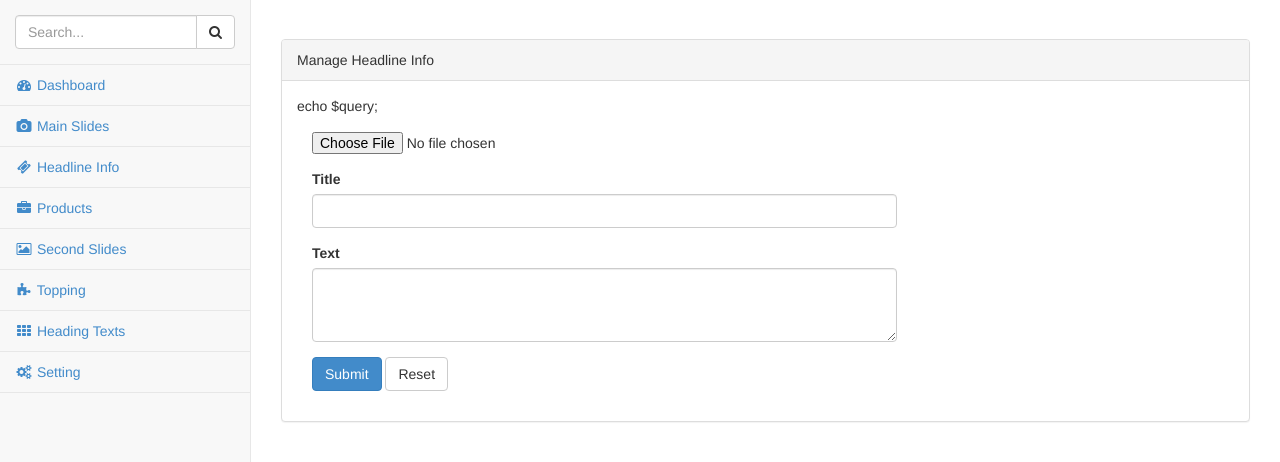
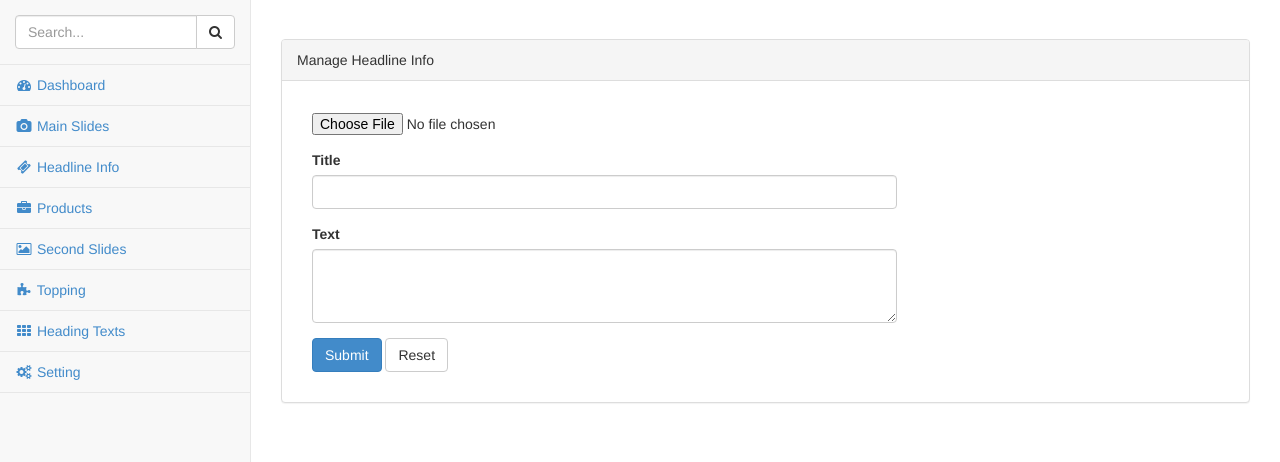
Before and after one commit to alphatelradius/westvillage, a PHP site: page /westvillage/admin/product_add.php?id=1 in a window 1280 px wide. Shown: the part 51-513 px from the top of the page. Run offline with PHP 8.4, Linux system fonts and the light colour scheme; the visitor is signed in with stand-in values (Sample User, id 1); data that the repository does not hold is empty; some libraries are stand-ins or nearby versions.

Commit message:
bug fixing 4

```diff
--- a/admin/product_add.php
+++ b/admin/product_add.php
@@ -71,8 +71,8 @@ if (isset($_POST['text']) || isset($_POST['title'])) {
                                     if ($_SESSION['warning'] != 'none') {
                                         echo '<div class="alert alert-success">' . $_SESSION['warning'] . '</div>';
                                     }
+                                    echo $query;
                                     ?>
-                                    echo $query;
                                 </div>
                             </div>
                             <div class="row">
```
